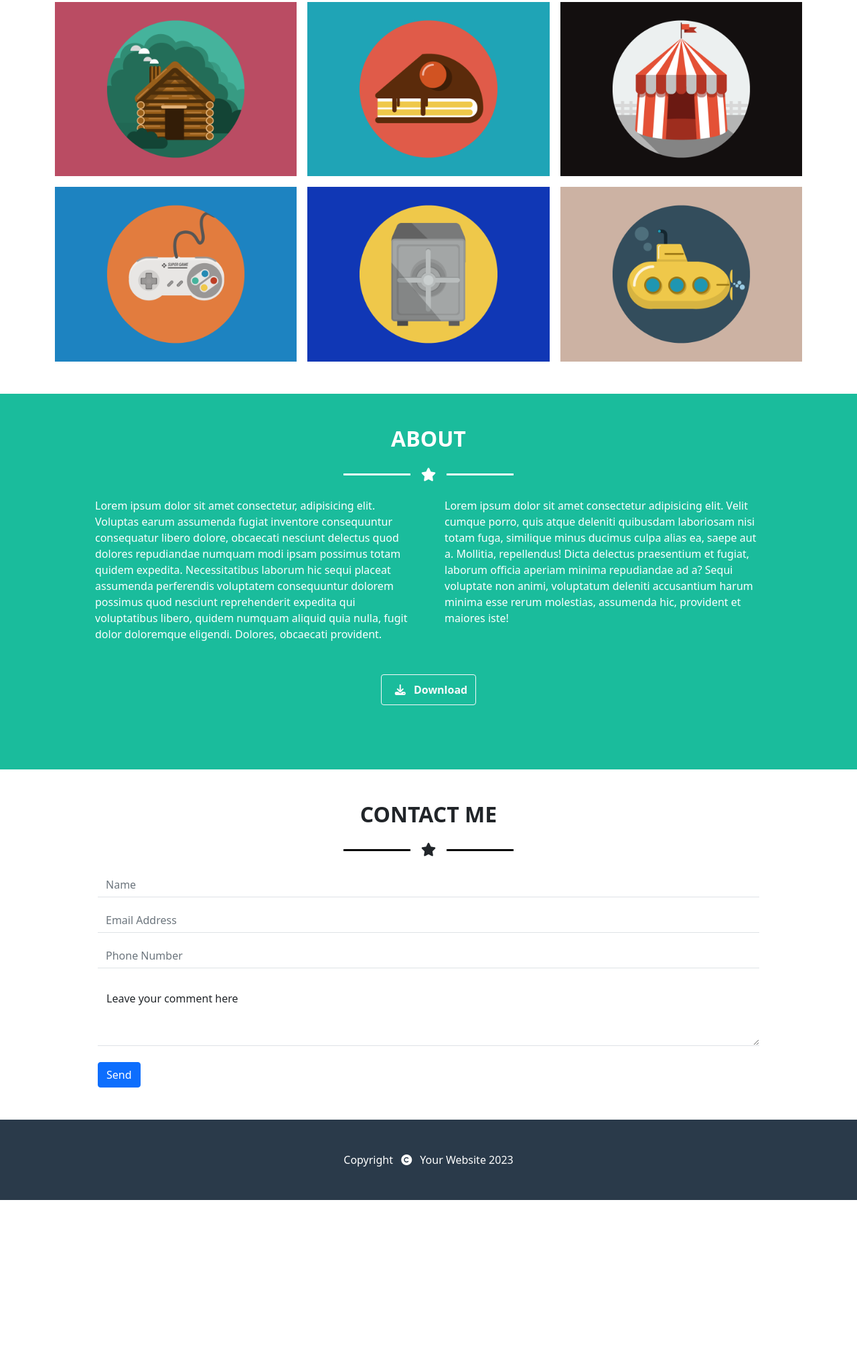
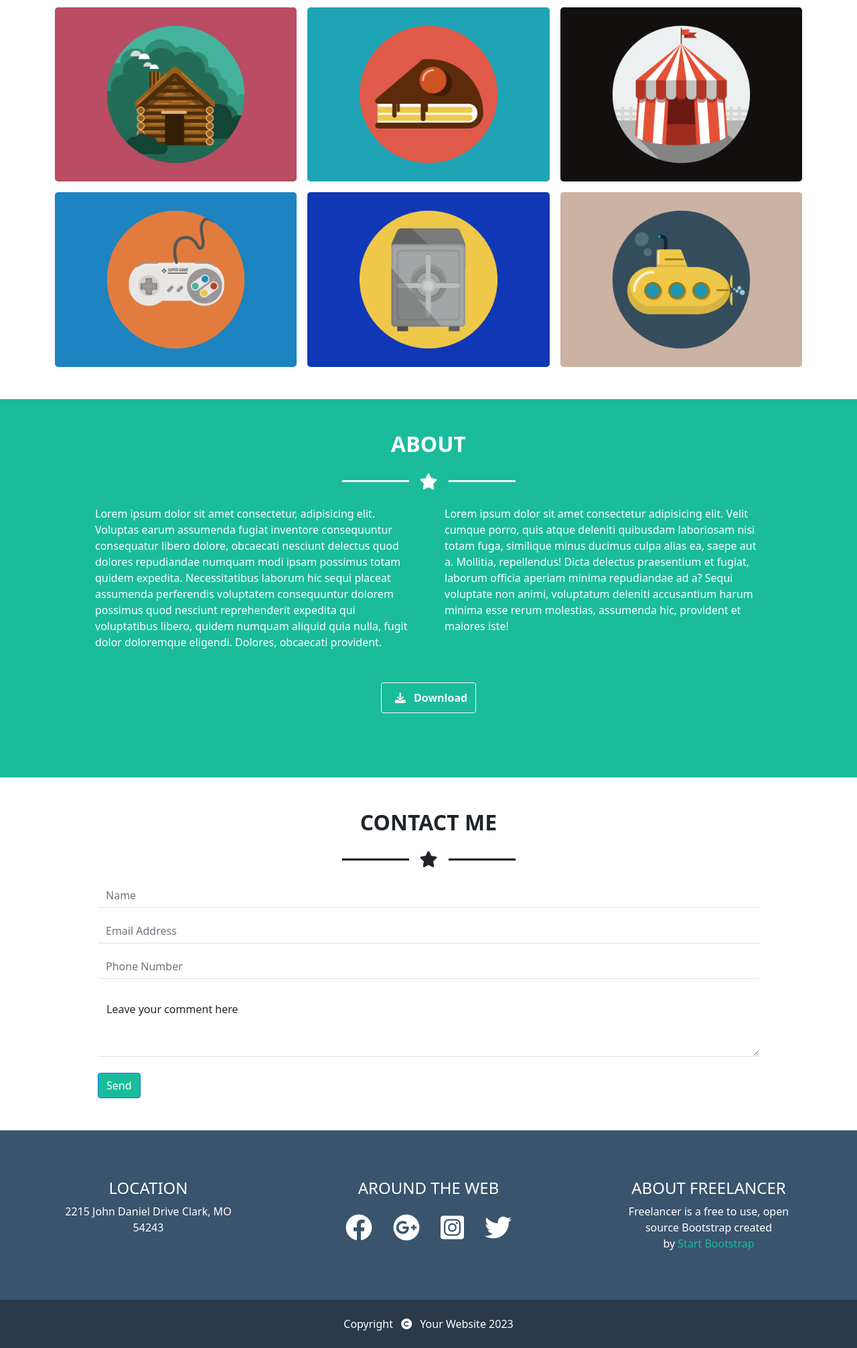
Before and after one commit to lucacappello79/html-css-bootstrap-freelancer, a plain HTML site: page index.html in a window 1280 px wide. Shown: the part 749-2762 px from the top of the page at 67% size. Before the commit the page ends 2541 px from the top, so only its background shows below. Drawn offline with nearby package versions, Linux system fonts and the light colour scheme.

Commit message:
feat: stylized location cols for responsive

```diff
--- a/css/style.css
+++ b/css/style.css
@@ -6,9 +6,13 @@
     list-style-type: none;
 }
 
-.my-jumbo, .my-about{
+.my-jumbo, .my-about, .my-btn{
     background-color: rgb(26, 188, 156);
     color: white;
+}
+
+.brand{
+    color: rgb(26, 188, 156);
 }
 
 .my-img-wrapper{
@@ -31,6 +35,10 @@
     background-color: rgb(0, 0, 0);
 }
 
+#location{
+    background-color: rgb(58, 84, 109);
+}
+
 /* #about .my-divider-left, #about .my-divider-right{
     max-width: 100px;
     width: 100%;
--- a/index.html
+++ b/index.html
@@ -50,7 +50,7 @@
         <div class="my-divider m-4">
             <div class="mx-auto d-flex justify-content-center align-items-center">
                 <div class="my-divider-left mx-3"></div>
-                <i class="fa-sharp fa-solid fa-star fs-5"></i>
+                <i class="fa-sharp fa-solid fa-star fs-4"></i>
                 <div class="my-divider-right mx-3"></div>
             </div>
         </div>
@@ -70,7 +70,7 @@
         <div class="my-divider m-4">
             <div class="mx-auto d-flex justify-content-center align-items-center">
                 <div class="my-divider-left mx-3"></div>
-                <i class="fa-sharp fa-solid fa-star fs-5"></i>
+                <i class="fa-sharp fa-solid fa-star fs-4"></i>
                 <div class="my-divider-right mx-3"></div>
             </div>
         </div>
@@ -81,32 +81,32 @@
             <div class="col">
                 <div class="my-col-inner rounded-3">
                     <!-- forse un overflow hidden su rounded o su img? -->
-                    <img src="img/cabin.png" class="img-fluid" alt="fnf">
+                    <img src="img/cabin.png" class="img-fluid rounded-3" alt="fnf">
                  </div>
             </div>
             <div class="col">
                 <div class="my-col-inner">
-                    <img src="img/cake.png" class="img-fluid" alt="fnf">
+                    <img src="img/cake.png" class="img-fluid rounded-3" alt="fnf">
                  </div>
             </div>
             <div class="col">
                 <div class="my-col-inner">
-                    <img src="img/circus.png" class="img-fluid" alt="fnf">
+                    <img src="img/circus.png" class="img-fluid rounded-3" alt="fnf">
                  </div>
             </div>
             <div class="col">
                 <div class="my-col-inner">
-                    <img src="img/game.png" class="img-fluid" alt="fnf">
+                    <img src="img/game.png" class="img-fluid rounded-3" alt="fnf">
                  </div>
             </div>
             <div class="col">
                 <div class="my-col-inner">
-                    <img src="img/safe.png" class="img-fluid" alt="fnf">
+                    <img src="img/safe.png" class="img-fluid rounded-3" alt="fnf">
                  </div>
             </div>
             <div class="col">
                 <div class="my-col-inner">
-                    <img src="img/submarine.png" class="img-fluid" alt="fnf">
+                    <img src="img/submarine.png" class="img-fluid rounded-3" alt="fnf">
                  </div>
             </div>
 
@@ -126,7 +126,7 @@
             <div class="my-divider m-4">
                 <div class="mx-auto d-flex justify-content-center align-items-center">
                     <div class="my-divider-left mx-3"></div>
-                    <i class="fa-sharp fa-solid fa-star fs-5"></i>
+                    <i class="fa-sharp fa-solid fa-star fs-4"></i>
                     <div class="my-divider-right mx-3"></div>
                 </div>
             </div>
@@ -163,7 +163,7 @@
         <div class="my-divider m-4">
             <div class="mx-auto d-flex justify-content-center align-items-center">
                 <div class="my-divider-left mx-3"></div>
-                <i class="fa-sharp fa-solid fa-star fs-5"></i>
+                <i class="fa-sharp fa-solid fa-star fs-4"></i>
                 <div class="my-divider-right mx-3"></div>
             </div>
         </div>
@@ -188,7 +188,7 @@
                     <label for="floatingTextarea2">Leave your comment here</label>
                 </div>
 
-                <button type="submit" class="btn btn-primary">
+                <button type="submit" class="my-btn btn btn-primary">
                     Send
                 </button>
 
@@ -197,7 +197,51 @@
 
     </div>
 
-    <footer class="my-footer text-white text-center py-5">
+
+    <div id="location" class="text-center text-white py-4">
+
+        <div class="container py-5">
+
+            <div class="row row-cols-1 gy-5 row-cols-md-3 g-md-0 justify-content-md-between">
+
+                <div class="col-lg-3 col-md-4">
+                    <h4 class="text-uppercase">location</h4>
+                    <span>
+                        2215 John Daniel Drive Clark, MO <br>54243
+                    </span>
+                </div>
+                <div class="col-lg-3 col-md-4">
+                    <h4 class="text-uppercase mb-4">around the web</h4>
+                    <span class="d-lg-flex d-none justify-content-md-around">
+                        <i class="fa-brands fa-facebook fs-1"></i>
+                        <i class="fa-brands fa-google-plus fs-1"></i>
+                        <i class="fa-brands fa-square-instagram fs-1"></i>
+                        <i class="fa-brands fa-twitter fs-1"></i>
+                    </span>
+                    <span class="d-lg-none d-flex justify-content-md-around justify-content-center">
+                        <i class="fa-brands fa-facebook fs-3 mx-3"></i>
+                        <i class="fa-brands fa-google-plus fs-3 mx-3"></i>
+                        <i class="fa-brands fa-square-instagram fs-3 mx-3"></i>
+                        <i class="fa-brands fa-twitter fs-3 mx-3"></i>
+                    </span>
+                </div>
+                <div class="col-lg-3 col-md-4">
+                    <h4 class="text-uppercase">about freelancer</h4>
+                    <span>
+                        Freelancer is a free to use, open source Bootstrap created<br> by <span class="brand">Start Bootstrap</span>
+                    </span>
+                </div>
+
+            </div>
+
+        </div>
+
+
+
+    </div>
+
+
+    <footer class="my-footer text-white text-center py-4">
         Copyright <span><i class="fa-solid fa-copyright mx-2"></i></span> Your Website 2023
     </footer>
 
```
